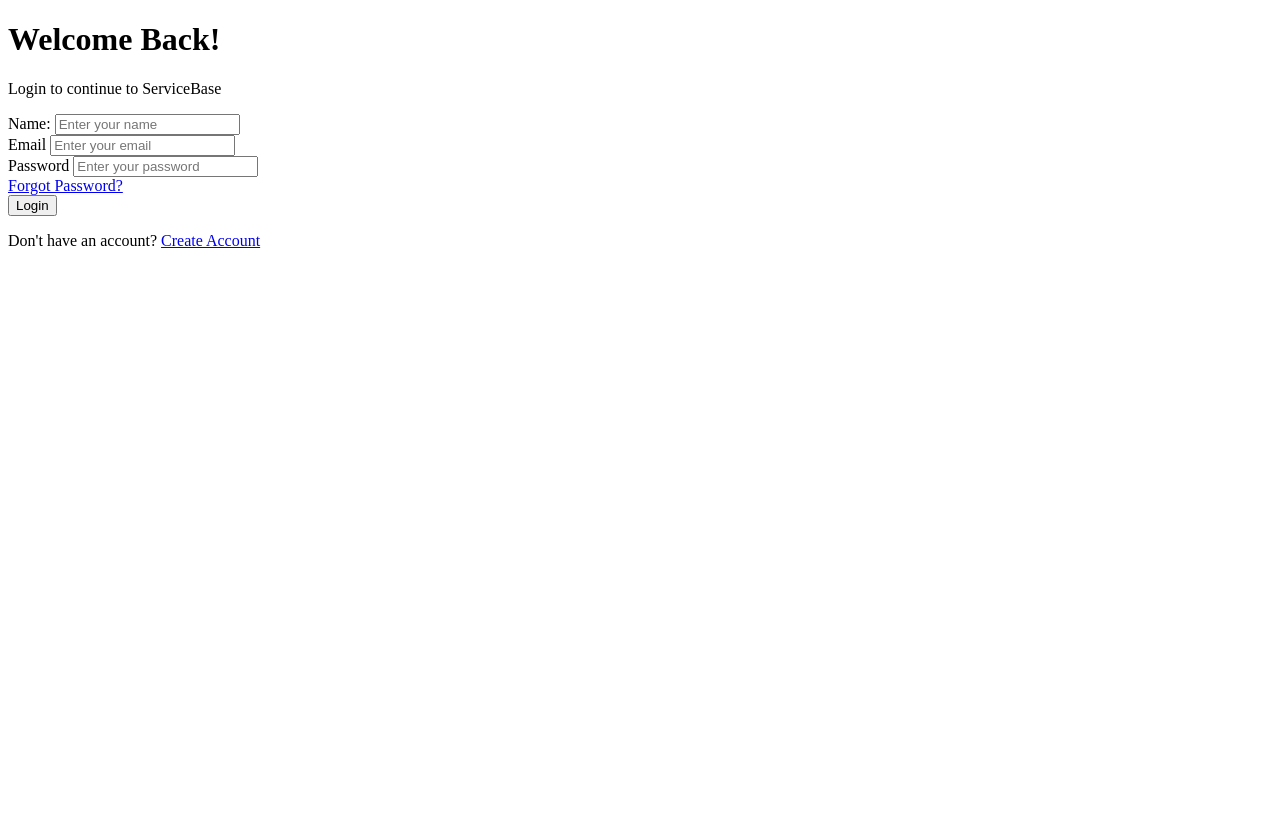
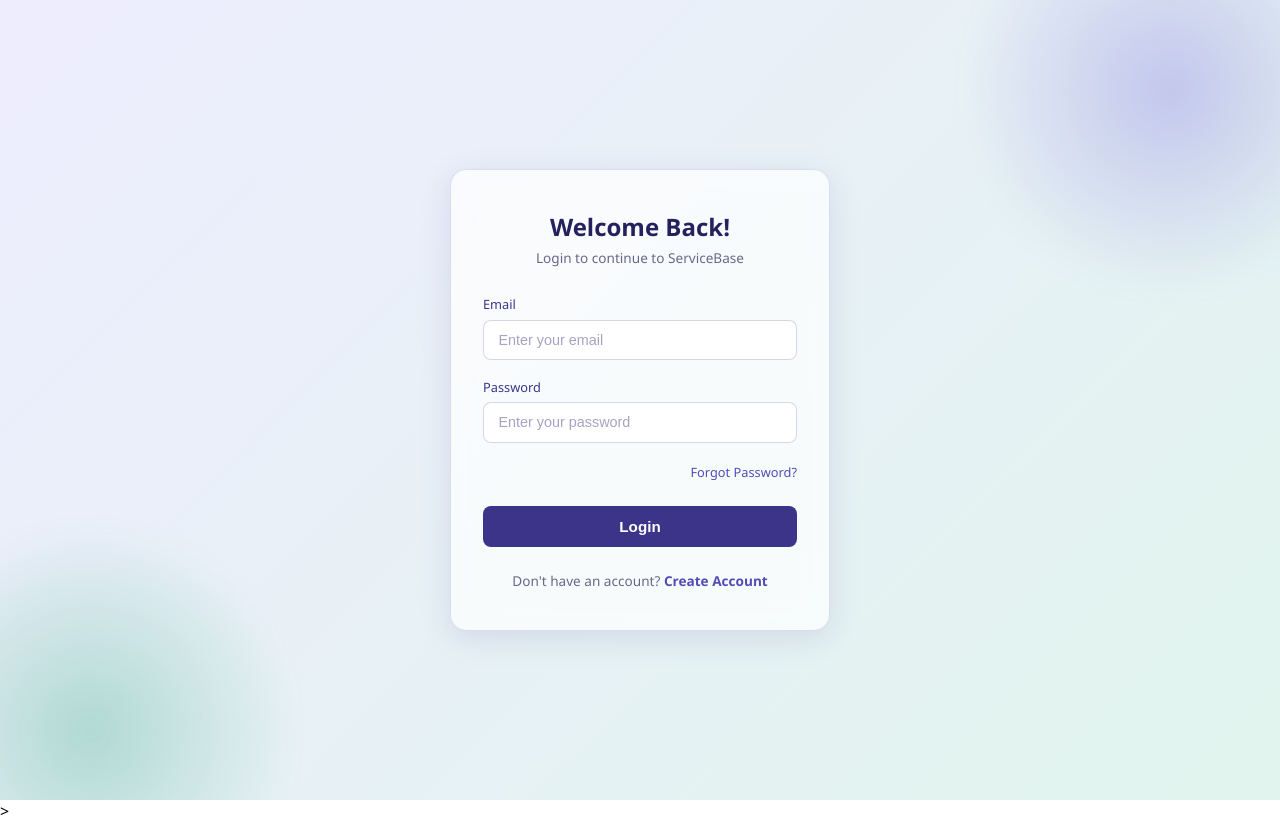
Before and after one commit to Swayamkumar103/ServiceBasePlatform, a website: page public/login.html in a window 1280 px wide. Before the commit the page ends 800 px from the top, so only its background shows below. Drawn offline with Linux system fonts and the light colour scheme.

Commit message:
Add registration and login functionality with validation and styling

```diff
--- a/public/login.css
+++ b/public/login.css
@@ -0,0 +1,180 @@
+* {
+    margin: 0;
+    padding: 0;
+    box-sizing: border-box;
+}
+
+body {
+    font-family: 'Segoe UI', Roboto, Arial, sans-serif;
+    min-height: 100vh;
+}
+
+/* ===== Background layer ===== */
+.login-container {
+    min-height: 100vh;
+    display: flex;
+    align-items: center;
+    justify-content: center;
+    padding: 2rem 1rem;
+    position: relative;
+    overflow: hidden;
+
+    background: linear-gradient(135deg, #eeedfe 0%, #e1f5ee 100%);
+}
+
+/* soft glowing color blobs behind the card */
+.login-container::before,
+.login-container::after {
+    content: "";
+    position: absolute;
+    width: 420px;
+    height: 420px;
+    border-radius: 50%;
+    filter: blur(10px);
+    z-index: 0;
+}
+
+.login-container::before {
+    top: -120px;
+    right: -100px;
+    background: radial-gradient(circle, rgba(127, 119, 221, 0.35) 0%, rgba(127, 119, 221, 0) 70%);
+}
+
+.login-container::after {
+    bottom: -140px;
+    left: -120px;
+    background: radial-gradient(circle, rgba(29, 158, 117, 0.28) 0%, rgba(29, 158, 117, 0) 70%);
+}
+
+/* ===== Glass card ===== */
+.login-box {
+    position: relative;
+    z-index: 1;
+    width: 100%;
+    max-width: 380px;
+
+    background: rgba(255, 255, 255, 0.7);
+    backdrop-filter: blur(10px);
+    -webkit-backdrop-filter: blur(10px);
+
+    border: 1px solid rgba(60, 52, 137, 0.15);
+    border-radius: 16px;
+    padding: 2.5rem 2rem;
+    box-shadow: 0 8px 32px rgba(60, 52, 137, 0.12);
+}
+
+.login-box h1 {
+    font-size: 1.5rem;
+    font-weight: 600;
+    color: #26215c;
+    text-align: center;
+    margin-bottom: 0.35rem;
+}
+
+.subtitle {
+    text-align: center;
+    font-size: 0.85rem;
+    color: #6b6789;
+    margin-bottom: 1.75rem;
+}
+
+/* ===== Form fields ===== */
+.input-group {
+    margin-bottom: 1.1rem;
+}
+
+.input-group label {
+    display: block;
+    font-size: 0.8rem;
+    font-weight: 500;
+    color: #3c3489;
+    margin-bottom: 0.4rem;
+}
+
+.input-group input {
+    width: 100%;
+    padding: 0.7rem 0.9rem;
+    font-size: 0.9rem;
+    color: #26215c;
+
+    background: #ffffff;
+    border: 1px solid rgba(60, 52, 137, 0.2);
+    border-radius: 8px;
+
+    outline: none;
+    transition: border-color 0.2s ease, box-shadow 0.2s ease;
+}
+
+.input-group input::placeholder {
+    color: #a6a3c4;
+}
+
+.input-group input:focus {
+    border-color: #7f77dd;
+    box-shadow: 0 0 0 3px rgba(127, 119, 221, 0.15);
+}
+
+/* ===== Forgot password link ===== */
+.forgot {
+    text-align: right;
+    margin-bottom: 1.5rem;
+}
+
+.forgot a {
+    font-size: 0.8rem;
+    color: #534ab7;
+    text-decoration: none;
+}
+
+.forgot a:hover {
+    text-decoration: underline;
+}
+
+/* ===== Submit button ===== */
+.login-btn {
+    width: 100%;
+    padding: 0.75rem;
+    font-size: 0.95rem;
+    font-weight: 600;
+    color: #ffffff;
+
+    background: #3c3489;
+    border: none;
+    border-radius: 8px;
+    cursor: pointer;
+
+    transition: background 0.2s ease, transform 0.1s ease;
+}
+
+.login-btn:hover {
+    background: #2c2568;
+}
+
+.login-btn:active {
+    transform: scale(0.98);
+}
+
+/* ===== Register link ===== */
+.register {
+    text-align: center;
+    font-size: 0.85rem;
+    color: #6b6789;
+    margin-top: 1.5rem;
+}
+
+.register a {
+    color: #534ab7;
+    font-weight: 600;
+    text-decoration: none;
+}
+
+.register a:hover {
+    text-decoration: underline;
+}
+
+/* ===== Responsive ===== */
+@media (max-width: 420px) {
+    .login-box {
+        padding: 2rem 1.5rem;
+    }
+}
--- a/public/login.html
+++ b/public/login.html
@@ -19,14 +19,6 @@
             <p class="subtitle">Login to continue to ServiceBase</p>
 
             <form action="/login" method="POST">
-                <div class="input-group">
-                    <label for="fullname">Name:</label>
-                    <input
-                    type="text"
-                    name="fullname"
-                    placeholder="Enter your name"
-                    required>
-                </div>
                 <div class="input-group">
                     <label>Email</label>
                     <input
@@ -55,6 +47,7 @@
                     Login
                 </button>
 
+
             </form>
 
             <p class="register">
@@ -67,4 +60,4 @@
     </div>
 
 </body>
-</html>
+</html>>
--- /dev/null
+++ b/public/register.css
@@ -0,0 +1,247 @@
+* {
+    margin: 0;
+    padding: 0;
+    box-sizing: border-box;
+}
+
+body {
+    font-family: 'Segoe UI', Roboto, Arial, sans-serif;
+}
+
+/* ===== Split layout ===== */
+.register-container {
+    min-height: 100vh;
+    display: flex;
+    flex-wrap: wrap;
+}
+
+/* ===== Left: brand / concept panel ===== */
+.register-visual {
+    flex: 1 1 420px;
+    position: relative;
+    overflow: hidden;
+
+    display: flex;
+    flex-direction: column;
+    justify-content: space-between;
+    padding: 3rem 2.5rem;
+
+    color: #ffffff;
+    background:
+        /* bubbles */
+        radial-gradient(circle at 88% 12%, rgba(255,255,255,0.10) 0 60px, transparent 61px),
+        radial-gradient(circle at 15% 22%, rgba(255,255,255,0.10) 0 24px, transparent 25px),
+        radial-gradient(circle at 82% 42%, rgba(159,225,203,0.45) 0 14px, transparent 15px),
+        radial-gradient(circle at 10% 52%, rgba(255,255,255,0.06) 0 40px, transparent 41px),
+        radial-gradient(circle at 50% 8%, rgba(255,255,255,0.22) 0 10px, transparent 11px),
+        radial-gradient(circle at 92% 78%, rgba(127,119,221,0.30) 0 70px, transparent 71px),
+        radial-gradient(circle at 22% 84%, rgba(29,158,117,0.30) 0 90px, transparent 91px),
+        radial-gradient(circle at 38% 66%, rgba(255,255,255,0.20) 0 8px, transparent 9px),
+        radial-gradient(circle at 66% 92%, rgba(159,225,203,0.40) 0 18px, transparent 19px),
+        radial-gradient(circle at 82% 94%, rgba(255,255,255,0.28) 0 6px, transparent 7px),
+        radial-gradient(circle at 5% 8%, rgba(255,255,255,0.30) 0 6px, transparent 7px),
+        radial-gradient(circle at 70% 30%, rgba(255,255,255,0.08) 0 20px, transparent 21px),
+        /* base gradient */
+        linear-gradient(160deg, #3c3489 0%, #26215c 100%);
+}
+
+/* soft glowing blobs, matches login page background */
+.register-visual::before,
+.register-visual::after {
+    content: "";
+    position: absolute;
+    border-radius: 50%;
+    filter: blur(10px);
+    z-index: 0;
+}
+
+.register-visual::before {
+    width: 320px;
+    height: 320px;
+    top: -100px;
+    right: -80px;
+    background: radial-gradient(circle, rgba(127, 119, 221, 0.35) 0%, rgba(127, 119, 221, 0) 70%);
+}
+
+.register-visual::after {
+    width: 360px;
+    height: 360px;
+    bottom: -120px;
+    left: -100px;
+    background: radial-gradient(circle, rgba(29, 158, 117, 0.28) 0%, rgba(29, 158, 117, 0) 70%);
+}
+
+.register-visual .brand {
+    position: relative;
+    z-index: 1;
+    display: flex;
+    align-items: center;
+    gap: 8px;
+    font-size: 1.1rem;
+    font-weight: 600;
+    margin-bottom: 3rem;
+}
+
+.register-visual .visual-text {
+    position: relative;
+    z-index: 1;
+}
+
+.register-visual .visual-text h2 {
+    font-size: 1.9rem;
+    line-height: 1.3;
+    margin-bottom: 0.75rem;
+}
+
+.register-visual .visual-text p {
+    font-size: 0.9rem;
+    color: rgba(255, 255, 255, 0.75);
+    max-width: 340px;
+}
+
+.register-visual .perks {
+    position: relative;
+    z-index: 1;
+    list-style: none;
+    display: flex;
+    flex-direction: column;
+    gap: 14px;
+}
+
+.register-visual .perks li {
+    font-size: 0.85rem;
+    padding-left: 1.5rem;
+    position: relative;
+}
+
+.register-visual .perks li::before {
+    content: "✓";
+    position: absolute;
+    left: 0;
+    color: #9fe1cb;
+    font-weight: 700;
+}
+
+/* ===== Right: white form panel ===== */
+.register-box {
+    flex: 1 1 420px;
+    background:
+        radial-gradient(circle at 8% 10%, rgba(127,119,221,0.07) 0 55px, transparent 56px),
+        radial-gradient(circle at 92% 15%, rgba(127,119,221,0.12) 0 12px, transparent 13px),
+        radial-gradient(circle at 94% 88%, rgba(29,158,117,0.08) 0 60px, transparent 61px),
+        radial-gradient(circle at 6% 90%, rgba(29,158,117,0.15) 0 10px, transparent 11px),
+        radial-gradient(circle at 88% 55%, rgba(127,119,221,0.15) 0 6px, transparent 7px),
+        #ffffff;
+
+    display: flex;
+    flex-direction: column;
+    justify-content: center;
+
+    padding: 3rem 2.5rem;
+    max-width: 480px;
+    margin: 0 auto;
+}
+
+.register-box h1 {
+    font-size: 1.5rem;
+    font-weight: 600;
+    color: #1a1a1a;
+    margin-bottom: 0.35rem;
+}
+
+.subtitle {
+    font-size: 0.85rem;
+    color: #6b6b6b;
+    margin-bottom: 1.75rem;
+}
+
+/* ===== Form fields ===== */
+.input-group {
+    margin-bottom: 1.1rem;
+}
+
+.input-group label {
+    display: block;
+    font-size: 0.8rem;
+    font-weight: 500;
+    color: #4a4a4a;
+    margin-bottom: 0.4rem;
+}
+
+.input-group input {
+    width: 100%;
+    padding: 0.7rem 0.9rem;
+    font-size: 0.9rem;
+    color: #1a1a1a;
+
+    background: #ffffff;
+    border: 1px solid #dcdcdc;
+    border-radius: 8px;
+
+    outline: none;
+    transition: border-color 0.2s ease, box-shadow 0.2s ease;
+}
+
+.input-group input::placeholder {
+    color: #a8a8a8;
+}
+
+.input-group input:focus {
+    border-color: #7f77dd;
+    box-shadow: 0 0 0 3px rgba(127, 119, 221, 0.15);
+}
+
+/* ===== Submit button ===== */
+.register-btn {
+    width: 100%;
+    padding: 0.75rem;
+    font-size: 0.95rem;
+    font-weight: 600;
+    color: #ffffff;
+
+    background: #3c3489;
+    border: none;
+    border-radius: 8px;
+    cursor: pointer;
+    margin-top: 0.5rem;
+
+    transition: background 0.2s ease, transform 0.1s ease;
+}
+
+.register-btn:hover {
+    background: #2c2568;
+}
+
+.register-btn:active {
+    transform: scale(0.98);
+}
+
+/* ===== Login link ===== */
+.login-link {
+    text-align: center;
+    font-size: 0.85rem;
+    color: #6b6b6b;
+    margin-top: 1.5rem;
+}
+
+.login-link a {
+    color: #534ab7;
+    font-weight: 600;
+    text-decoration: none;
+}
+
+.login-link a:hover {
+    text-decoration: underline;
+}
+
+/* ===== Responsive: stack on smaller screens ===== */
+@media (max-width: 900px) {
+    .register-visual {
+        display: none;
+    }
+
+    .register-box {
+        margin: 0 auto;
+        padding: 2.5rem 1.5rem;
+    }
+}
--- a/server/controller/userController.js
+++ b/server/controller/userController.js
@@ -11,8 +11,8 @@ const generateToken = (userId)=>{
 
 export const registerUser = async(req,res)=>{
     try{
-        const {name,email,password} = req.body;
-        if(!name|| !email || !password){
+        const {name,email,password,phone,phoneNumber} = req.body;
+        if(!name|| !email || !password || (!phoneNumber && !phone)){
             return res.status(400).json({message: 'Please provide all required fields' });
         }
         const existingUser = await User.findOne({email});
@@ -20,7 +20,7 @@ export const registerUser = async(req,res)=>{
             return res.status(400).json({message: "User already exist"})
         }
         // Create new user (password gets hashed automatically via model middleware)
-        const user = await User.create({ name, email, password });
+        const user = await User.create({ name, email, password, phoneNumber: phoneNumber || phone });
 
         // Generate token for the new user
         const token = generateToken(user._id);
```
Also changed, not shown: public/register.html (+23 -1 lines), public/register.js (added, +43 -0 lines), server/module/User.js (+9 -4 lines).
